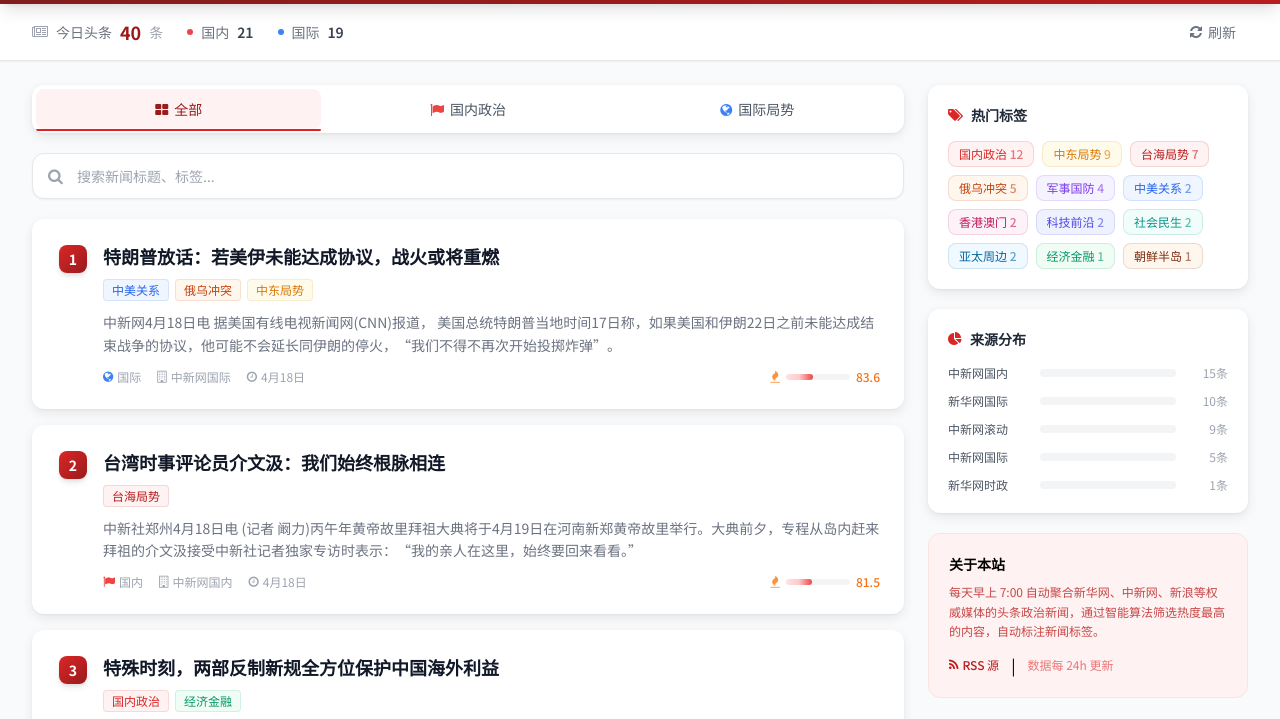
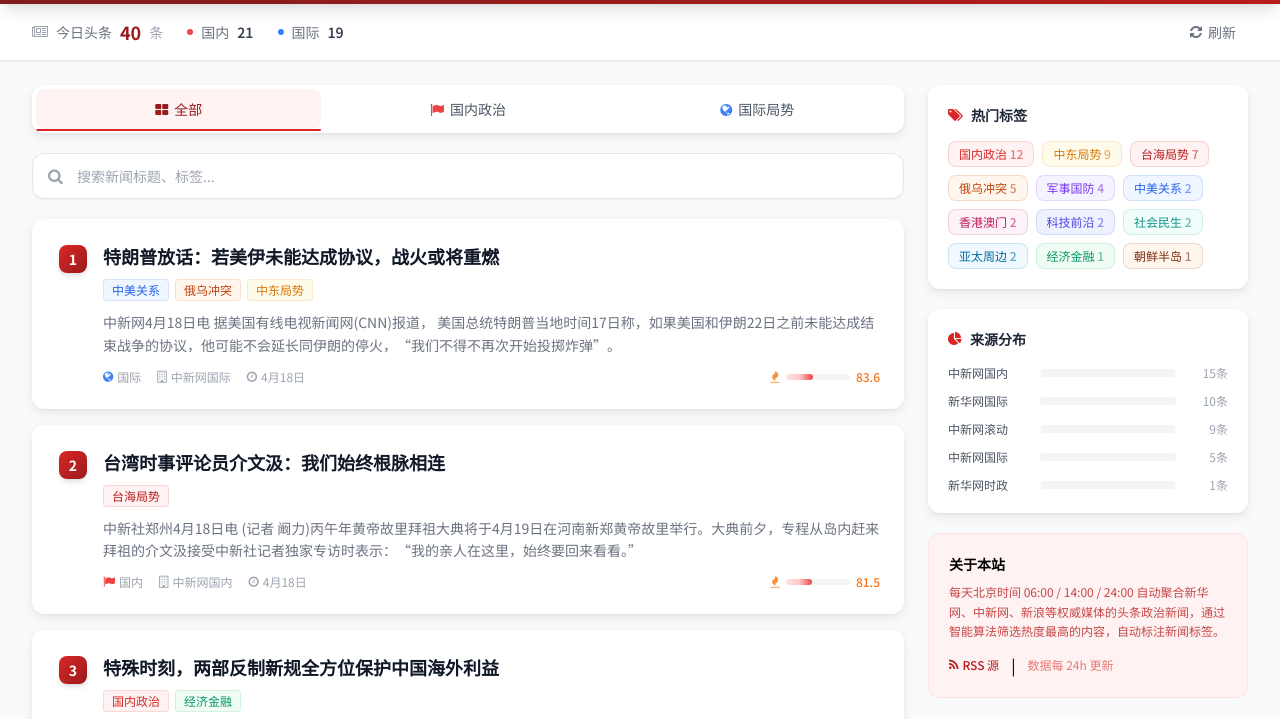
Before and after one commit to cherylchenxue-star/political-news-rss, a plain HTML site: page index.html in a window 1280 px wide. Shown: the part 60-779 px from the top of the page. Drawn offline with nearby package versions, Linux system fonts and the light colour scheme.

Commit message:
ci: 调整定时任务为北京时间 06:00/14:00/24:00，同步更新前端描述

```diff
--- a/index.html
+++ b/index.html
@@ -236,7 +236,7 @@
         <div class="bg-gradient-to-br from-primary-50 to-red-50 rounded-xl p-5 border border-primary-100">
           <h3 class="text-sm font-bold text-primary-800 mb-2">关于本站</h3>
           <p class="text-xs text-primary-600/80 leading-relaxed">
-            每天早上 7:00 自动聚合新华网、中新网、新浪等权威媒体的头条政治新闻，通过智能算法筛选热度最高的内容，自动标注新闻标签。
+            每天北京时间 06:00 / 14:00 / 24:00 自动聚合新华网、中新网、新浪等权威媒体的头条政治新闻，通过智能算法筛选热度最高的内容，自动标注新闻标签。
           </p>
           <div class="mt-3 flex items-center space-x-3">
             <a href="political_news_rss.xml" target="_blank"
```
Also changed, not shown: 1 other file.
